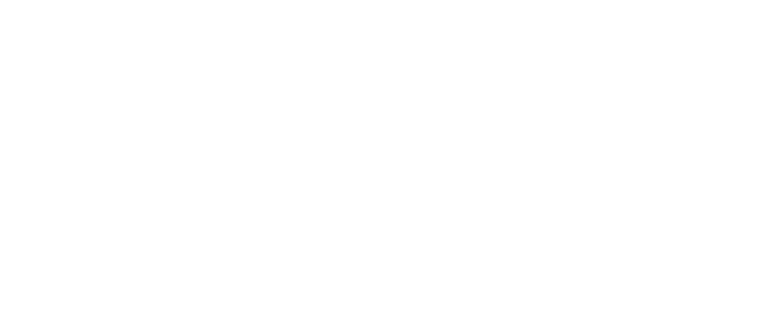
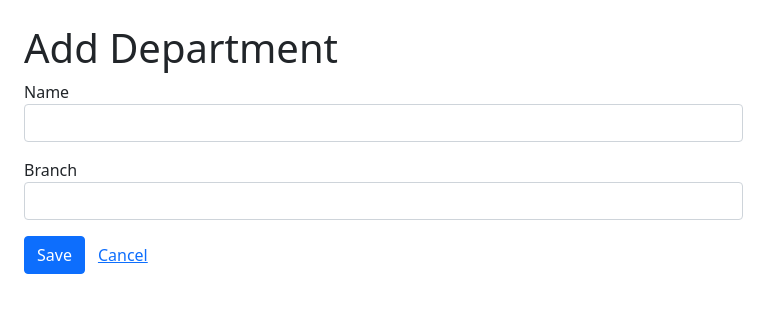
Before and after one commit to techatpark/react-ref, a React (Create React App) app: page /department/add in a window 1280 px wide. Shown: the top 312 px of the page, without its empty margins (0-782 px from the left). Built offline with nearby package versions, Linux system fonts and the light colour scheme.

Commit message:
Department added

```diff
--- a/src/App.js
+++ b/src/App.js
@@ -1,7 +1,8 @@
 import React from "react";
 import { Route, Switch } from "react-router-dom";
 import { Home } from "./components/Home";
-import {AddEditEmployee, Employeelist} from "./module/employee"
+import { AddEditEmployee, Employeelist } from "./module/employee"
+import { Departmentlist, AddEdit } from "./module/department"
 
 import { GlobalProvider } from "./context/GlobalState";
 
@@ -13,6 +14,8 @@
         <Route path="/employee" component={Employeelist} exact />
         <Route path="/employee/add" component={AddEditEmployee} exact />
         <Route path="/employee/edit/:id" component={AddEditEmployee} exact />
+        <Route path="/department" component={Departmentlist} exact />
+        <Route path="/department/add" component={AddEdit} exact />
       </Switch>
     </GlobalProvider>
   );
--- a/src/context/GlobalState.js
+++ b/src/context/GlobalState.js
@@ -7,6 +7,10 @@
     { id: 2, name: "Saro", location: "Coimbatore", designation: "UI Dev" },
     { id: 3, name: "Thiru", location: "Ramnad", designation: "DevOps" },
   ],
+  departments: [
+    { id: 1, name: "Designer", branch: "summa" },
+  ]
+
 };
 
 export const GlobalContext = createContext(initialState);
@@ -38,6 +42,7 @@
     <GlobalContext.Provider
       value={{
         employees: state.employees,
+        departments: state.departments,
         removeEmployee,
         addEmployee,
         editEmployee,
--- /dev/null
+++ b/src/module/department/AddEdit.js
@@ -0,0 +1,123 @@
+import React, { useEffect, useState, useContext } from "react";
+import { Link } from "react-router-dom";
+import { Formik, Field, Form, ErrorMessage } from "formik";
+import * as Yup from "yup";
+import { GlobalContext } from "../../context/GlobalState";
+
+export function AddEdit({ history, match }) {
+    const { id } = match.params;
+    const isAddMode = !id;
+    const { addDepartment, departments, editDepartment } = useContext(GlobalContext);
+    const [department, setDepartment] = useState({});
+    const [isLoaded, updateLoader] = useState(false);
+    const initialValues = {
+        name: "",
+        branch: "",
+        designation: "",
+    };
+
+    const validationSchema = Yup.object().shape({
+        name: Yup.string().required("Name is required"),
+        branch: Yup.string().required("branch is required"),
+        designation: Yup.string().required("Designation is required"),
+    });
+
+    function onSubmit(fields, { setStatus, setSubmitting }) {
+        setStatus();
+        console.log("success", fields)
+        // if (isAddMode) {
+        //     createDepartment(fields, setSubmitting);
+        // } else {
+        //     updateDepartment(fields, setSubmitting);
+        // }
+    }
+
+    function createDepartment(fields, setSubmitting) {
+        addDepartment({ ...fields, id: departments.length + 1 });
+        setSubmitting(true);
+        history.push(".");
+    }
+
+    function updateDepartment(fields, setSubmitting) {
+        editDepartment(fields);
+        setSubmitting(true);
+        history.push("..");
+    }
+
+    useEffect(() => {
+        if (!isAddMode) {
+            const selectedEmp = departments.find((emp) => emp.id === parseInt(id));
+            setDepartment(selectedEmp);
+        }
+        updateLoader(true);
+    }, [isLoaded, departments, id, isAddMode]);
+
+    return (
+        isLoaded && (
+            <Formik
+                initialValues={isAddMode ? initialValues : department}
+                validationSchema={validationSchema}
+                onSubmit={onSubmit}
+            >
+                {({ errors, touched, isSubmitting }) => {
+                    return (
+                        <Form className="p-4">
+                            <h1>{isAddMode ? "Add Department" : "Edit Department"}</h1>
+                            <div className="form-row pb-3">
+                                <div className="form-group col-7">
+                                    <label>Name</label>
+                                    <Field
+                                        name="name"
+                                        type="text"
+                                        className={
+                                            "form-control" +
+                                            (errors.name && touched.name ? " is-invalid" : "")
+                                        }
+                                    />
+                                    <ErrorMessage
+                                        name="name"
+                                        component="div"
+                                        className="invalid-feedback"
+                                    />
+                                </div>
+                            </div>
+                            <div className="form-row pb-3">
+                                <div className="form-group col-7">
+                                    <label>Branch</label>
+                                    <Field
+                                        name="branch"
+                                        type="text"
+                                        className={
+                                            "form-control" +
+                                            (errors.branch && touched.branch ? " is-invalid" : "")
+                                        }
+                                    />
+                                    <ErrorMessage
+                                        name="branch"
+                                        component="div"
+                                        className="invalid-feedback"
+                                    />
+                                </div>
+                            </div>
+                            <div className="form-group">
+                                <button
+                                    type="submit"
+                                    disabled={isSubmitting}
+                                    className="btn btn-primary"
+                                >
+                                    {isSubmitting && (
+                                        <span className="spinner-border spinner-border-sm mr-1"></span>
+                                    )}
+                  Save
+                </button>
+                                <Link to="/department" className="btn btn-link">
+                                    Cancel
+                </Link>
+                            </div>
+                        </Form>
+                    );
+                }}
+            </Formik>
+        )
+    );
+}
--- /dev/null
+++ b/src/module/department/Departmentlist.js
@@ -0,0 +1,54 @@
+import React, { Fragment, useContext } from "react";
+import { GlobalContext } from "../../context/GlobalState";
+import { Link } from "react-router-dom";
+
+export const Departmentlist = () => {
+    const { departments, removeDepartment, editDepartment } = useContext(GlobalContext);
+    return (
+        <Fragment>
+            <ul class="nav justify-content-end">
+                <li class="nav-item">
+                    <Link to="/department/add">Create</Link>
+                </li>
+            </ul>
+            {departments.length > 0 ? (
+                <Fragment>
+                    <ul class="list-group list-group-flush">
+                        {departments.map((department) => (
+                            <div className="list-group-item" key={department.id}>
+                                <div class="d-flex w-100 justify-content-between">
+                                    <h5 class="mb-1">{department.name}</h5>
+                                    <small>
+                                        <div
+                                            class="btn-group"
+                                            role="group"
+                                            aria-label="Basic example"
+                                        >
+                                            <Link to={`/department/edit/${department.id}`}>
+                                                <button type="button" class="btn btn-outline-secondary">
+                                                    <i
+                                                        class="far fa-edit"
+                                                        onClick={() => editDepartment(department.id)}
+                                                    ></i>
+                                                </button>
+                                            </Link>
+                                            <button type="button" class="btn btn-outline-secondary">
+                                                <i
+                                                    class="far fa-trash-alt"
+                                                    onClick={() => removeDepartment(department.id)}
+                                                ></i>
+                                            </button>
+                                        </div>
+                                    </small>
+                                </div>
+                                <small>{department.designation}</small>
+                            </div>
+                        ))}
+                    </ul>
+                </Fragment>
+            ) : (
+                    <p className="text-center">No data</p>
+                )}
+        </Fragment>
+    );
+};
--- /dev/null
+++ b/src/module/department/index.js
@@ -0,0 +1,7 @@
+import { Departmentlist } from "./Departmentlist";
+import { AddEdit } from "./AddEdit";
+
+export {
+    Departmentlist,
+    AddEdit
+};
--- a/src/module/employee/index.js
+++ b/src/module/employee/index.js
@@ -1,5 +1,5 @@
-import {AddEditEmployee} from "./AddEditEmployee";
-import {Employeelist} from "./Employeelist";
+import { AddEditEmployee } from "./AddEditEmployee";
+import { Employeelist } from "./Employeelist";
 
 export {
     AddEditEmployee,
```
Also changed, not shown: 1 other file (tests, documents, lock files or other folders).
